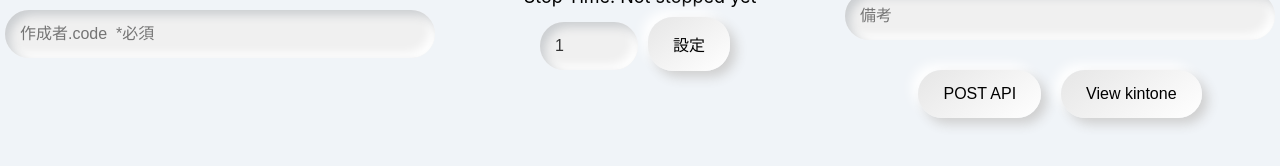
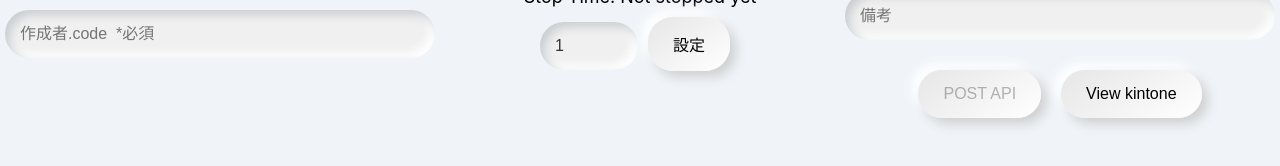
Before and after one commit to yukichi0324/Project-Timer, a React (Create React App) app: page / in a window 1280 px wide. Shown: the part 512-678 px from the top of the page. Built offline with nearby package versions, Linux system fonts and the light colour scheme.

Commit message:
設定ボタン、POST apiボタンの非活性切り替え

```diff
--- a/src/App.tsx
+++ b/src/App.tsx
@@ -406,7 +406,10 @@ const App: React.FC = () => {
               onChange={(e) => setInputDuration(e.target.value)}
               placeholder="分 単位"
             />
-            <Button onClick={handleDurationChange} disabled={isRunning || isStopped}>
+            <Button
+              onClick={handleDurationChange}
+              disabled={isRunning || isStopped}
+            >
               設定
             </Button>
           </div>
@@ -441,7 +444,12 @@ const App: React.FC = () => {
           onChange={(e) => setNotes(e.target.value)}
         />
         <div>
-          <Button onClick={handleAPIPost}>POST API</Button>
+          <Button
+            onClick={handleAPIPost}
+            disabled={isRunning || !startTimestamp || !stopTimestamp}
+          >
+            POST API
+          </Button>
           <Button onClick={handleViewKintone}>View kintone</Button>
         </div>
       </RightSide>
```
